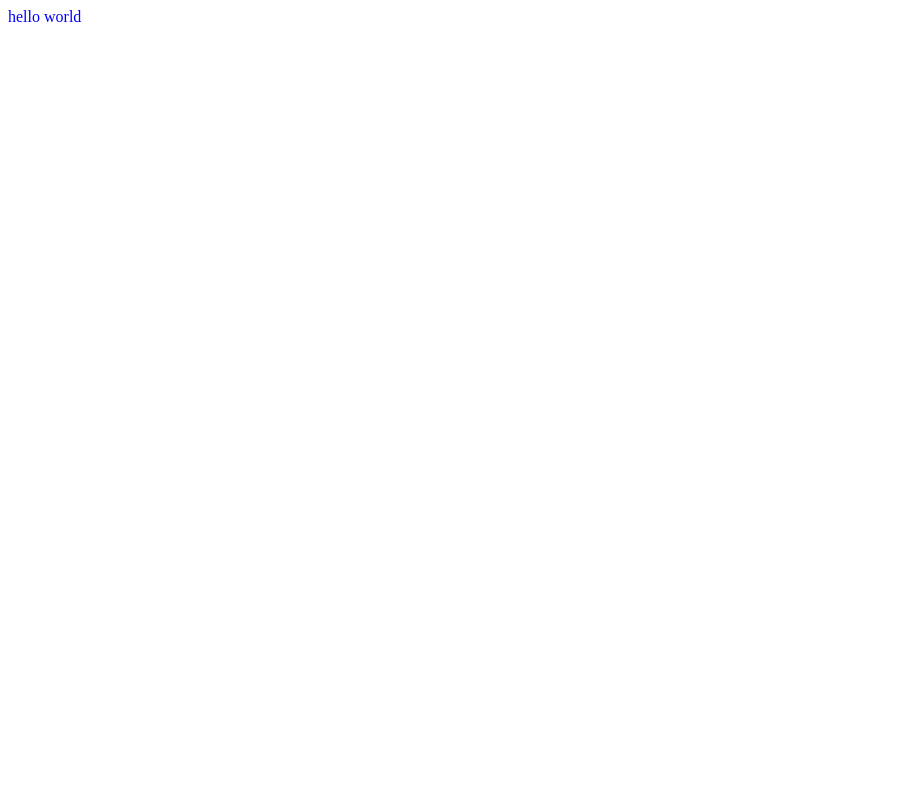
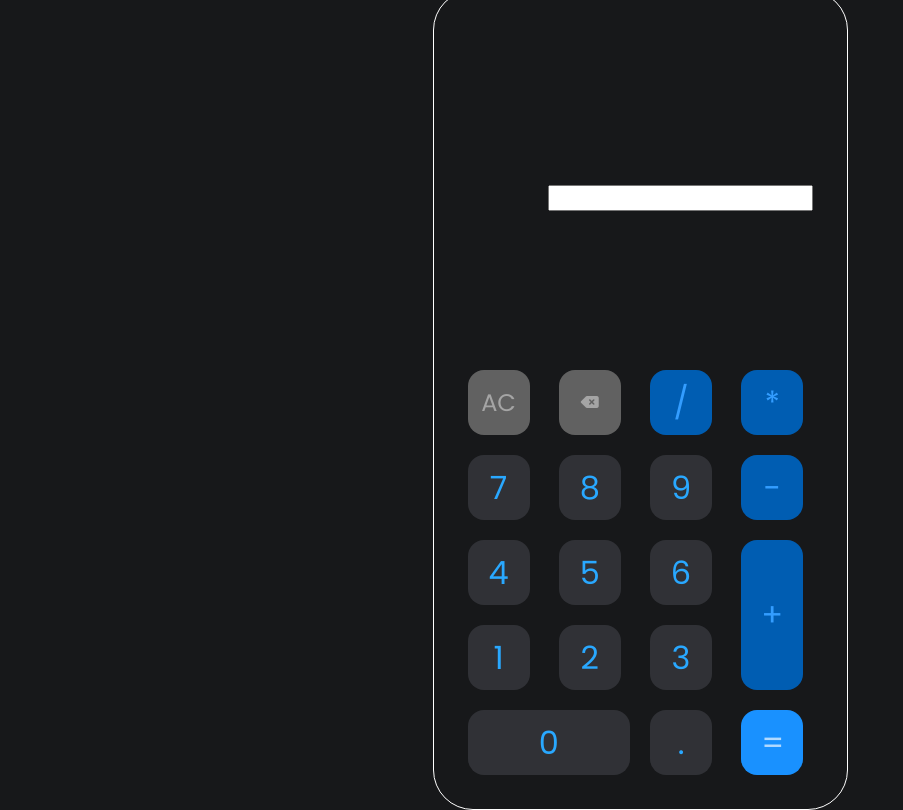
Before and after one commit to sh4aadman/Calculator-webApp, a plain HTML site: page index.html in a window 1280 px wide. Shown: the whole page, without its empty margins (0-903 px from the left). Drawn offline with Linux system fonts and the light colour scheme.

Commit message:
creates buttons and displays

```diff
--- a/index.html
+++ b/index.html
@@ -1,13 +1,54 @@
 <!DOCTYPE html>
 <html lang="en">
-<head>
-    <meta charset="UTF-8">
-    <meta name="viewport" content="width=device-width, initial-scale=1.0">
+  <head>
+    <meta charset="UTF-8" />
+    <meta name="viewport" content="width=device-width, initial-scale=1.0" />
     <title>Calculator</title>
 
-    <link rel="stylesheet" href="styles/styles.css">
-</head>
-<body>
-    hello world
-</body>
+    <!-- Google Font -->
+    <link rel="preconnect" href="https://fonts.googleapis.com" />
+    <link rel="preconnect" href="https://fonts.gstatic.com" crossorigin />
+    <link
+      href="https://fonts.googleapis.com/css2?family=Poppins:ital,wght@0,100;0,200;0,300;0,400;0,500;0,600;0,700;0,800;0,900;1,100;1,200;1,300;1,400;1,500;1,600;1,700;1,800;1,900&display=swap"
+      rel="stylesheet"
+    />
+
+    <!-- Font Awesome Kit -->
+    <script
+      src="https://kit.fontawesome.com/83ab187060.js"
+      crossorigin="anonymous"
+    ></script>
+
+    <!-- Style Sheet -->
+    <link rel="stylesheet" href="styles/styles.css" />
+  </head>
+  <body>
+    <section class="container">
+      <section class="display">
+        <input type="text" name="input" id="input" />
+        <input type="number" name="output" id="output" />
+      </section>
+      <section class="input">
+        <button id="clear" class="button">AC</button
+        ><button id="delete" class="button">
+          <i class="fa-solid fa-delete-left"></i></button
+        ><button id="division" class="button operation">/</button
+        ><button id="multiplication" class="button operation">*</button
+        ><button class="numbers button">7</button
+        ><button class="numbers button">8</button
+        ><button class="numbers button">9</button
+        ><button id="subtract" class="button operation">-</button
+        ><button class="numbers button">4</button
+        ><button class="numbers button">5</button
+        ><button class="numbers button">6</button
+        ><button id="addition" class="button operation">+</button
+        ><button class="numbers button">1</button
+        ><button class="numbers button">2</button
+        ><button class="numbers button">3</button
+        ><button id="zero" class="numbers button">0</button
+        ><button id="decimal" class="numbers button">.</button
+        ><button id="result" class="button">=</button>
+      </section>
+    </section>
+  </body>
 </html>
--- a/styles/styles.css
+++ b/styles/styles.css
@@ -1,5 +1,107 @@
 /* stylesheet */
 
 body {
-    color: blue;
+  font-family: "Poppins", sans-serif;
+  background-color: #17181a;
+  margin: 0 auto;
+  height: 100vh;
+  display: flex;
+  justify-content: center;
+  align-items: center;
 }
+
+.container {
+  width: 345px;
+  height: 750px;
+  padding: 34px;
+  border-radius: 40px;
+  border: 1px solid white;
+  display: flex;
+  flex-direction: column;
+  gap: 75px;
+}
+
+.display {
+  height: 40%;
+  display: flex;
+  flex-direction: column;
+  justify-content: flex-end;
+  align-items: flex-end;
+  gap: 10px;
+}
+
+.display > input {
+  direction: rtl;
+  font-family: "Poppins", sans-serif;
+}
+
+input[type="number"] {
+    width: 100%;
+    color: white;
+    background-color: transparent;
+    border: none;
+    font-size: 48px;
+}
+
+input[type="number"]::-webkit-outer-spin-button,
+input[type="number"]::-webkit-inner-spin-button {
+  -webkit-appearance: none;
+  margin: 0;
+}
+
+.input {
+  height: 60%;
+  display: grid;
+  grid-template-columns: repeat(4, 1fr);
+  gap: 20px;
+}
+
+.numbers {
+  color: #29a8ff;
+  background-color: #303136;
+}
+
+button {
+  font-family: "Poppins", sans-serif;
+  border-radius: 16px;
+  width: 62px;
+  border: none;
+}
+
+#clear {
+  font-size: 24px;
+  color: #a5a5a5;
+  background-color: #616161;
+  padding: 12px;
+}
+
+#delete {
+  font-size: 16px;
+  color: #a5a5a5;
+  background-color: #616161;
+}
+
+.button {
+  font-size: 32px;
+  padding: 6px 20px;
+}
+
+.operation {
+  color: #339dff;
+  background-color: #005db2;
+}
+
+#result {
+  color: #b2daff;
+  background-color: #1991ff;
+}
+
+#addition {
+  grid-row: span 2;
+}
+
+/* Specificity Hierarchy : inline > id > class > attributes > elements & pseudo-classes */
+#zero {
+  width: 100%;
+  grid-column: span 2;
+}
```
